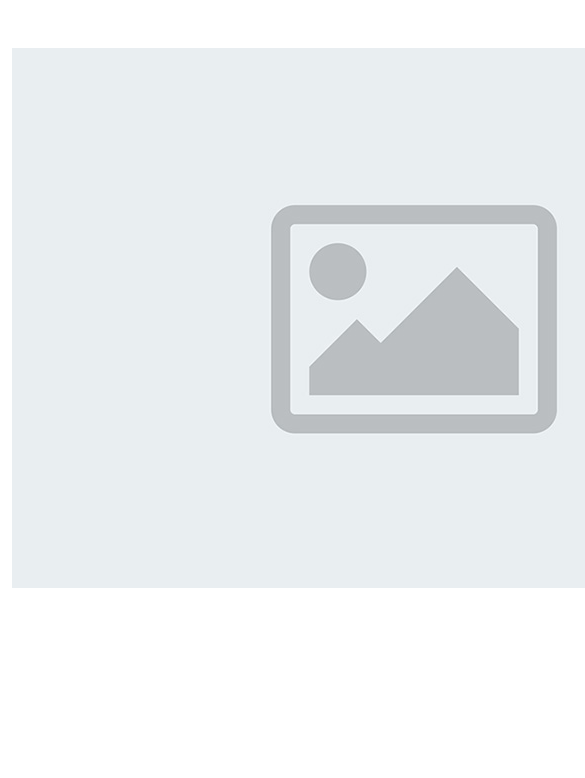
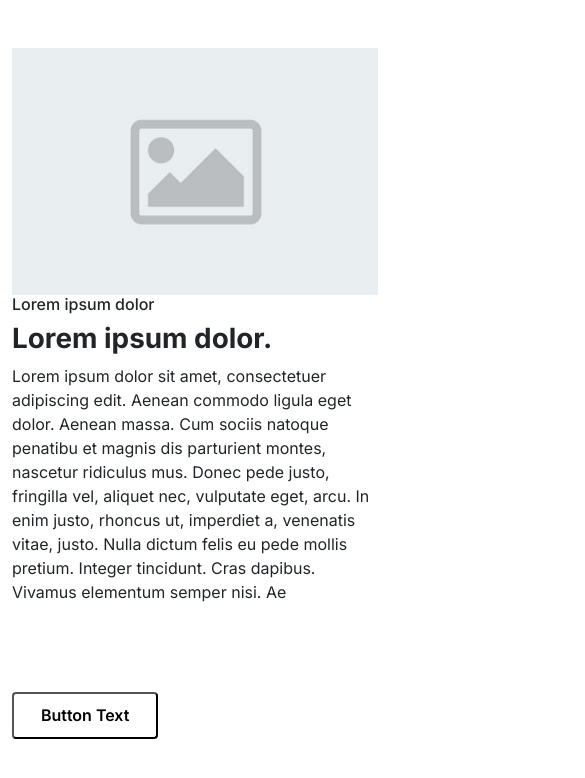
Before and after one commit to markgmz92/sourceflow-assignment, a Next.js app: page / in a window 390 px wide. Shown: the top 778 px of the page, 585 px wide, since content can reach past the window. Built offline with nearby package versions, Linux system fonts and the light colour scheme.

Commit message:
Made page responsive

```diff
--- /dev/null
+++ b/app/component/MarkDown.js
@@ -0,0 +1,24 @@
+import React from 'react';
+
+import Button from './Button';
+
+const MarkDown = () => {
+  return (
+    <div className='my-lg-5 my-md-0 my-sm-5 flex-start'>
+      <h6 className=''>Lorem ipsum dolor</h6>
+      <h1 className='mt-sm-0 mt-md-0 px-sm-0 fw-bold '>Lorem ipsum dolor.</h1>
+      <p>
+        Lorem ipsum dolor sit amet, consectetuer adipiscing edit. Aenean commodo
+        ligula eget dolor. Aenean massa. Cum sociis natoque penatibu et magnis
+        dis parturient montes, nascetur ridiculus mus. Donec pede justo,
+        fringilla vel, aliquet nec, vulputate eget, arcu. In enim justo, rhoncus
+        ut, imperdiet a, venenatis vitae, justo. Nulla dictum felis eu pede
+        mollis pretium. Integer tincidunt. Cras dapibus. Vivamus elementum
+        semper nisi. Ae
+      </p>
+      <Button />
+    </div>
+  );
+};
+
+export default MarkDown;
--- a/app/home/page.js
+++ b/app/home/page.js
@@ -1,12 +1,20 @@
 import React from 'react';
 import Image from 'next/image';
 import Placeholder from '../asset/Placeholder.png';
+import MarkDown from '../component/MarkDown';
 
 const HomePage = () => {
   return (
-    <div className='container mt-4'>
-      <Image className='mt-4' src={Placeholder} alt='Dummy Image' />
-    </div>
+    <section className='container mt-5 auto'>
+      <div className='d-flex flex-column flex-md-row'>
+        <Image
+          className='img-fluid mt-10'
+          src={Placeholder}
+          alt='Dummy Image'
+        />
+        <MarkDown />
+      </div>
+    </section>
   );
 };
 
```
